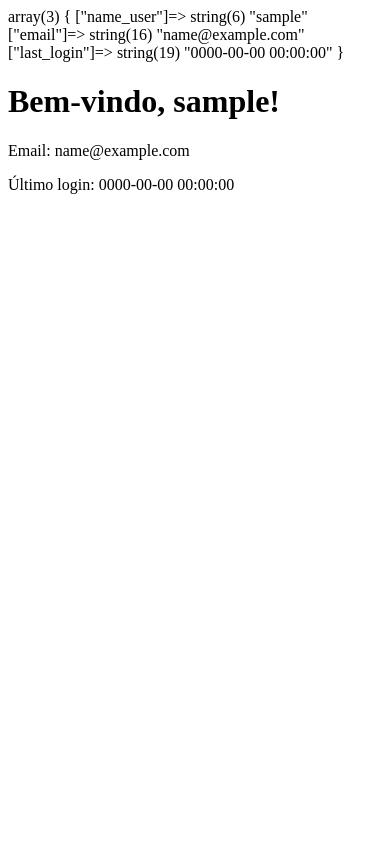
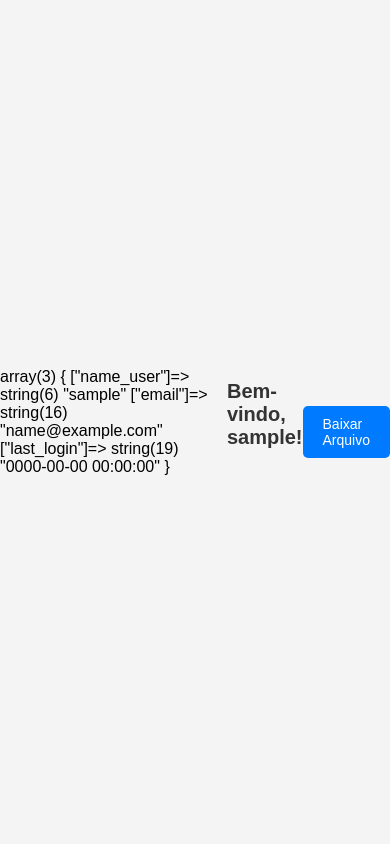
Before and after one commit to MatheuseduPinheiro/FormsCaptivePortal, a PHP site: page /home.php in a window 390 px wide. Run offline with PHP 8.4, Linux system fonts and the light colour scheme; the visitor is signed in with stand-in values (Sample User, id 1).

Commit message:
Retirando a exception de excesso de tentativas e consertando redundancia de email

```diff
--- a/Controller/login.php
+++ b/Controller/login.php
@@ -25,11 +25,7 @@
         $_SESSION['login_attempts'] = 0;
     }
 
-    // Limite de tentativas
-    if ($_SESSION['login_attempts'] >= LOGIN_ATTEMPT_LIMIT) {
-        echo "Muitas tentativas. Tente novamente mais tarde.";
-        exit;
-    }
+
 
     try {
         // Recupera o ID do usuário
--- a/Module/conexao.php
+++ b/Module/conexao.php
@@ -19,9 +19,11 @@
         $sql = "INSERT INTO users (name_user, email, password) VALUES (?, ?, ?)";
         $senha_hash = password_hash($senha, PASSWORD_BCRYPT);
         $stmt = $this->conexao->prepare($sql);
+
         if (!$stmt) {
             throw new Exception("Erro na preparação da consulta: " . $this->conexao->error);
         }
+
         $stmt->bind_param("sss", $nome, $email, $senha_hash);
         if ($stmt->execute()) {
             return $stmt->insert_id;
@@ -62,7 +64,8 @@
     }
 
     // Função para buscar dados do usuário pelo ID
-    public function getUserDataById($id){
+    public function getUserDataById($id)
+    {
         // trocar no sql para nome msm
         $sql = "SELECT name_user , email, last_login FROM users WHERE id = ?";
         $stmt = $this->conexao->prepare($sql);
@@ -78,6 +81,22 @@
         return null; // Retorna null se o usuário não for encontrado
     }
 
+    public function emailExists($email)
+    {
+        $sql = "SELECT id FROM users WHERE email = ?";
+        $stmt = $this->conexao->prepare($sql);
+        if (!$stmt) {
+            throw new Exception("Erro na preparação da consulta: " . $this->conexao->error);
+        }
+        $stmt->bind_param("s", $email);
+        $stmt->execute();
+        $stmt->store_result();
+
+        // Verifica se o número de linhas retornado é maior que 0 (e-mail já existe)
+        return $stmt->num_rows > 0;
+    }
+
+
     public function close()
     {
         if ($this->conexao) {
--- a/View/erro.php
+++ b/View/erro.php
@@ -70,6 +70,8 @@
                 case 6:
                     echo "Credenciais incorretas. Verifique seu email e senha.";
                     break;
+                case 7:
+                    echo "Este e-mail já está cadastrado.";
                 default:
                     echo "Ocorreu um erro desconhecido. Tente novamente.";
                     break;
--- a/View/home.php
+++ b/View/home.php
@@ -2,10 +2,10 @@
 session_start(); // Inicia a sessão
 
 // Verifica se o usuário está logado
-if (!isset($_SESSION['user_id']) || empty($_SESSION['user_id'])) {
-    header("Location: ../View/auth_login.php"); // Redireciona para a página de login se não estiver logado
-    exit;
-}
+// if (!isset($_SESSION['user_id']) || empty($_SESSION['user_id'])) {
+//     header("Location: ../View/auth_login.php"); // Redireciona para a página de login se não estiver logado
+//     exit;
+// }
 
 require_once("../globals.php");
 require_once("../Module/conexao.php");
@@ -28,13 +28,19 @@
 
 <!DOCTYPE html>
 <html lang="pt-BR">
+<link rel="stylesheet" href="<?= $BASE_URL ?>../css/style-home.css">
+<link rel="shortcut icon" href="<?= $BASE_URL ?>../img/logo-escarlate2-121x123.png" type="image/x-icon">
+
 <head>
     <meta charset="UTF-8">
     <title>Home</title>
 </head>
 <body>
     <h1>Bem-vindo, <?php echo htmlspecialchars($userData['name_user']); ?>!</h1>
-    <p>Email: <?php echo htmlspecialchars($userData['email']); ?></p>
-    <p>Último login: <?php echo htmlspecialchars($userData['last_login']); ?></p>
+
+    <div class="download-section">
+        <a href="caminho_do_arquivo" download class="download-btn">Baixar Arquivo</a>
+    </div>
+
 </body>
 </html>
--- /dev/null
+++ b/css/style-home.css
@@ -0,0 +1,75 @@
+* {
+    margin: 0;
+    padding: 0;
+    box-sizing: border-box;
+}
+
+body, html {
+    height: 100%;
+    width: 100%;
+    font-family: Arial, sans-serif;
+    background-color: #f4f4f4;
+    display: flex;
+    justify-content: center;
+    align-items: center;
+}
+
+.container {
+    background: #fff;
+    padding: 20px;
+    border-radius: 10px;
+    box-shadow: 0 5px 15px rgba(0, 0, 0, 0.1);
+    max-width: 400px;
+    width: 100%;
+    text-align: center;
+}
+
+h1 {
+    font-size: 24px;
+    color: #333;
+    margin-bottom: 15px;
+}
+
+p {
+    font-size: 16px;
+    color: #666;
+    margin-bottom: 10px;
+}
+
+.download-section {
+    margin-top: 20px;
+}
+
+.download-btn {
+    display: inline-block;
+    padding: 12px 25px;
+    background-color: #007BFF;
+    color: white;
+    text-decoration: none;
+    border-radius: 5px;
+    transition: background-color 0.3s;
+    font-size: 16px;
+    cursor: pointer;
+}
+
+.download-btn:hover {
+    background-color: #0056b3;
+}
+
+footer {
+    margin-top: 20px;
+    font-size: 14px;
+    color: #777;
+}
+
+/* Responsividade */
+@media (max-width: 480px) {
+    h1 {
+        font-size: 20px;
+    }
+
+    .download-btn {
+        padding: 10px 20px;
+        font-size: 14px;
+    }
+}
```
Also changed, not shown: Controller/cadastro.php (+6 -1 lines), js/script.js (added).
